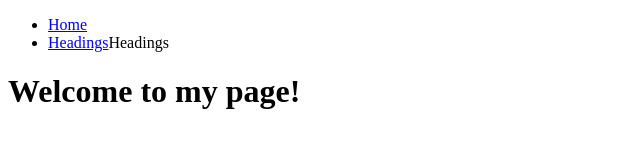
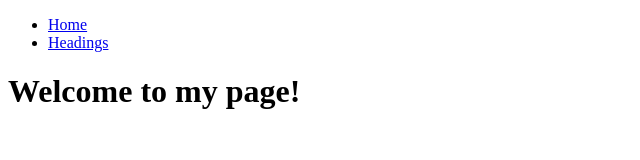
Before and after one commit to NeilTipton193/NeilTipton193-github.io, a plain HTML site: page index.html in a window 1280 px wide. Shown: the full height of the page, 0-640 px from the left. Drawn offline with Linux system fonts and the light colour scheme.

Commit message:
Updated link

```diff
--- a/index.html
+++ b/index.html
@@ -9,7 +9,7 @@
 <body>
    <ul>
        <li><a href="index.html"> Home</a></li>
-       <li><a href="headings.html">Headings</a>Headings</li>
+       <li><a href="headings.html">Headings</a></li>
    </ul>
     <h1>Welcome to my page!</h1>
 </body>
```
